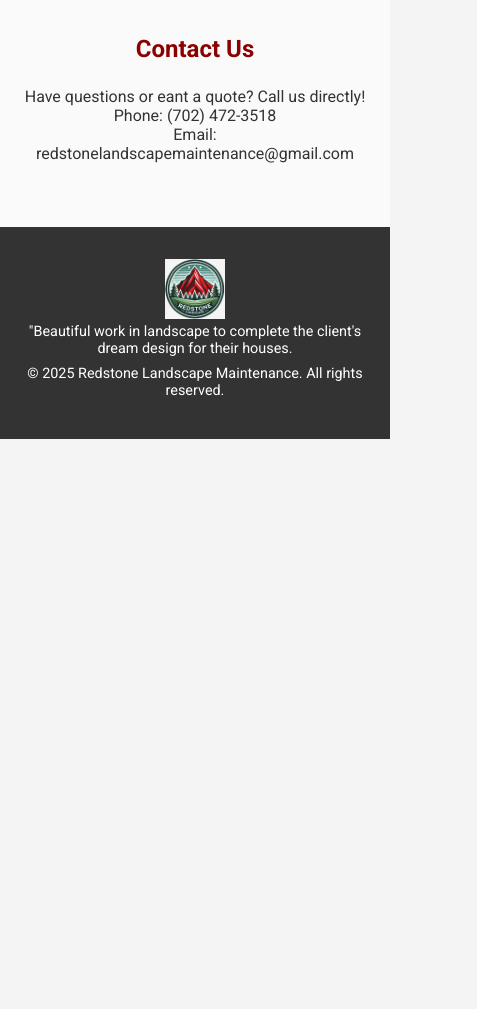
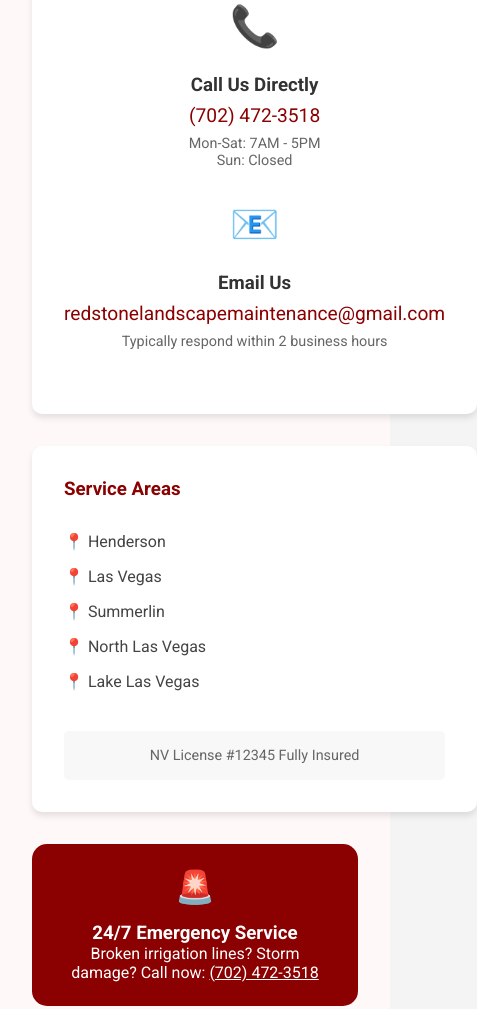
Before and after one commit to YordyCruz/RedstoneLandscape, a plain HTML site: page index.html in a window 390 px wide. Shown: the part 6101-7110 px from the top of the page, 477 px wide, since content can reach past the window. Before the commit the page ends 6540 px from the top, so only its background shows below. Drawn offline with Linux system fonts and the light colour scheme.

Commit message:
* Added Contact Section ( phone number and services areas * Added EMergency services line * Fix Footer format * added picture about team

```diff
--- a/index.html
+++ b/index.html
@@ -224,23 +224,65 @@
       </div>
     </section>
 
-
-    <!-- About Section-->
-    <section id="about" class="about-section">
-      <h2> About RedStone Landscape Maintenance </h2>
-      <p> We are a dedicated to creating a beautiful outdoor space that perfectly meets your home needs.
-        Our team is passionate about delivering quality work that meets and exceeds your expectations.</p>
-      </p>
-    </section>
-
-
     <!-- Contact Section-->
     <section id="contact" class="contact-section">
-      <h2>Contact Us </h2>
-      <p> Have questions or eant a quote? Call us directly! </p>
-      <p> Phone: (702) 472-3518 </p>
-      <p> Email: redstonelandscapemaintenance@gmail.com </p>
-    </section>
+      <div class="contact-container">
+          <div class="contact-header">
+              <h2>Get in Touch</h2>
+              <p class="contact-subtitle">We're ready to transform your outdoor space</p>
+          </div>
+
+          <div class="contact-grid">
+              <!-- Contact Info Card -->
+              <div class="contact-info-card">
+                  <div class="contact-method">
+                      <div class="contact-icon">📞</div>
+                      <div class="contact-details">
+                          <h3>Call Us Directly</h3>
+                          <a href="tel:7024723518" class="contact-link">(702) 472-3518</a>
+                          <p class="contact-hours">Mon-Sat: 7AM - 5PM<br>Sun: Closed</p>
+                      </div>
+                  </div>
+
+                  <div class="contact-method">
+                      <div class="contact-icon">📧</div>
+                      <div class="contact-details">
+                          <h3>Email Us</h3>
+                          <a href="mailto:redstonelandscapemaintenance@gmail.com" class="contact-link">     redstonelandscapemaintenance@gmail.com</a>
+                          <p class="response-time">Typically respond within 2 business hours</p>
+                      </div>
+                  </div>
+              </div>
+
+              <!-- Service Areas Card -->
+              <div class="service-areas-card">
+                  <h3>Service Areas</h3>
+                  <ul class="areas-list">
+                      <li>📍 Henderson</li>
+                      <li>📍 Las Vegas</li>
+                      <li>📍 Summerlin</li>
+                      <li>📍 North Las Vegas</li>
+                      <li>📍 Lake Las Vegas</li>
+                  </ul>
+                  <div class="license-badge">
+                      <span>NV License #12345</span>
+                      <span>Fully Insured</span>
+                  </div>
+              </div>
+          </div>
+
+          <div class="emergency-banner">
+              <div class="emergency-content">
+                  <span class="emergency-icon">🚨</span>
+                  <div>
+                      <h3>24/7 Emergency Service</h3>
+                      <p>Broken irrigation lines? Storm damage? Call now: <a href="tel:7024723518">(702) 472-3518</a></p>
+                  </div>
+              </div>
+          </div>
+      </div>
+  </section>
+
   </main>
 
   <!-- Footer-->
@@ -248,13 +290,9 @@
     <div class="footer-logo">
       <img src="logo.png" alt="Company Logo" class="logo-img">
     </div>
-
-    <p> "Beautiful work in landscape to complete the client's dream design for their houses. </p>
     <p> &copy; 2025 Redstone Landscape Maintenance. All rights reserved. </p>
   </footer>
 
 </body>
 
-
-
 </html>
--- a/style.css
+++ b/style.css
@@ -622,29 +622,164 @@ header {
 
 /* Contact Section */
 .contact-section {
-    padding: 4rem 1rem;
-    background: #fafafa;
-    text-align: center;
+    padding: 6rem 2rem;
+    background: #fff8f8;
+    border-top: 3px solid #8B0000;
 }
 
-.contact-section h2 {
+.contact-header {
+    text-align: center;
+    margin-bottom: 3rem;
+}
+
+.contact-header h2 {
+    font-family: 'Abril Fatface', cursive;
+    font-size: 2.8rem;
+    color: #8B0000;
+    margin-bottom: 1rem;
+}
+
+.contact-subtitle {
+    font-size: 1.2rem;
+    color: #666;
+    max-width: 600px;
+    margin: 0 auto;
+}
+
+.contact-grid {
+    display: grid;
+    grid-template-columns: 1fr 1fr;
+    gap: 2rem;
+    max-width: 1200px;
+    margin: 0 auto;
+}
+
+.contact-info-card,
+.service-areas-card {
+    background: white;
+    padding: 2rem;
+    border-radius: 10px;
+    box-shadow: 0 4px 6px rgba(0,0,0,0.1);
+}
+
+.contact-method {
+    display: flex;
+    gap: 1.5rem;
+    margin: 2rem 0;
+}
+
+.contact-icon {
+    font-size: 2.5rem;
+    color: #8B0000;
+}
+
+.contact-details h3 {
+    color: #333;
+    margin-bottom: 0.5rem;
+}
+
+.contact-link {
+    font-size: 1.2rem;
+    color: #8B0000;
+    text-decoration: none;
+    display: block;
+    margin-bottom: 0.5rem;
+}
+
+.contact-link:hover {
+    text-decoration: underline;
+}
+
+.contact-hours,
+.response-time {
+    color: #666;
+    font-size: 0.9rem;
+}
+
+.service-areas-card h3 {
+    color: #8B0000;
     margin-bottom: 1.5rem;
-    color: darkred;
+}
+
+.areas-list {
+    list-style: none;
+    padding: 0;
+}
+
+.areas-list li {
+    padding: 0.5rem 0;
+    color: #444;
+}
+
+.license-badge {
+    margin-top: 2rem;
+    padding: 1rem;
+    background: #f8f8f8;
+    border-radius: 5px;
+    text-align: center;
+    font-size: 0.9rem;
+    color: #666;
+}
+
+.emergency-banner {
+    max-width: 1200px;
+    margin: 2rem auto 0;
+    background: #8B0000;
+    color: white;
+    border-radius: 15px;
+    padding: 1.5rem;
+}
+
+.emergency-content {
+    display: flex;
+    align-items: center;
+    gap: 1rem;
+    max-width: 800px;
+    margin: 0 auto;
+}
+
+.emergency-icon {
+    font-size: 2rem;
+}
+
+.emergency-banner a {
+    color: white;
+    text-decoration: underline;
+}
+
+@media (max-width: 768px) {
+    .contact-grid {
+        grid-template-columns: 1fr;
+    }
+
+    .contact-header h2 {
+        font-size: 2rem;
+    }
+
+    .contact-method {
+        flex-direction: column;
+        text-align: center;
+    }
+
+    .emergency-content {
+        flex-direction: column;
+        text-align: center;
+    }
 }
 
 /* Footer */
 footer {
     text-align: center;
-    padding: 2rem 1rem;
-    background-color: #333;
-    color: #fff;
+    padding: 1rem 1rem;
+    background-color: transparent;
+    color: #000000;
     font-size: 0.9rem;
 }
 
 /* Footer Logo */
-.footer-logo-img {
-    height: 50px;
-    opacity: 0.9;
+.footer-logo {
+    background: transparent;
+    padding: 0.5px;
 }
 footer p {
     margin-bottom: 0.5rem;
@@ -688,4 +823,12 @@ footer p {
     .welcome-message h2 {
         font-size: 1.8rem;
     }
+    .footer-branding {
+        flex-direction: column;
+        text-align: center;
+    }
+
+    .footer-logo {
+        width: 80px;
+    }
 }
```
Also changed, not shown: 1 other file.
